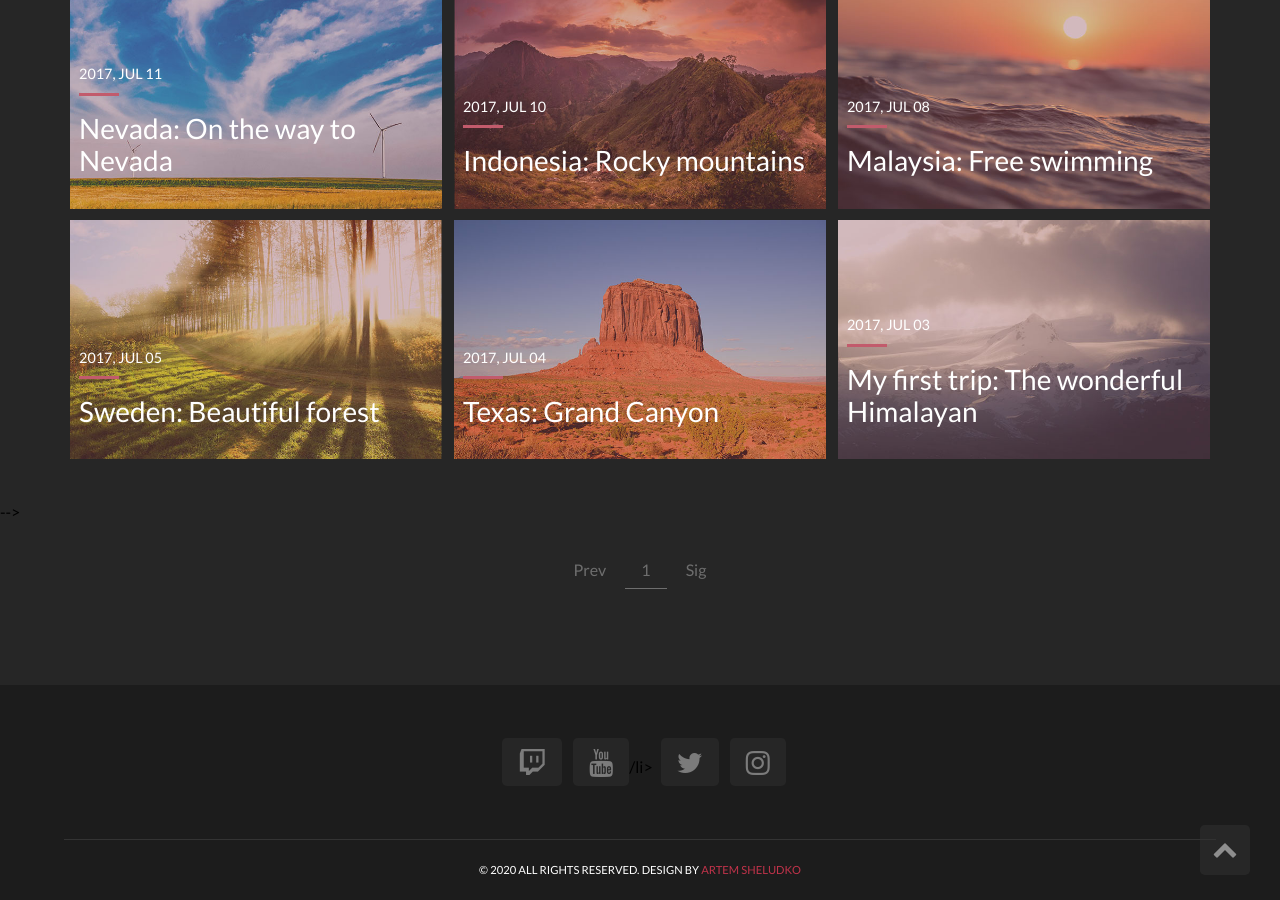
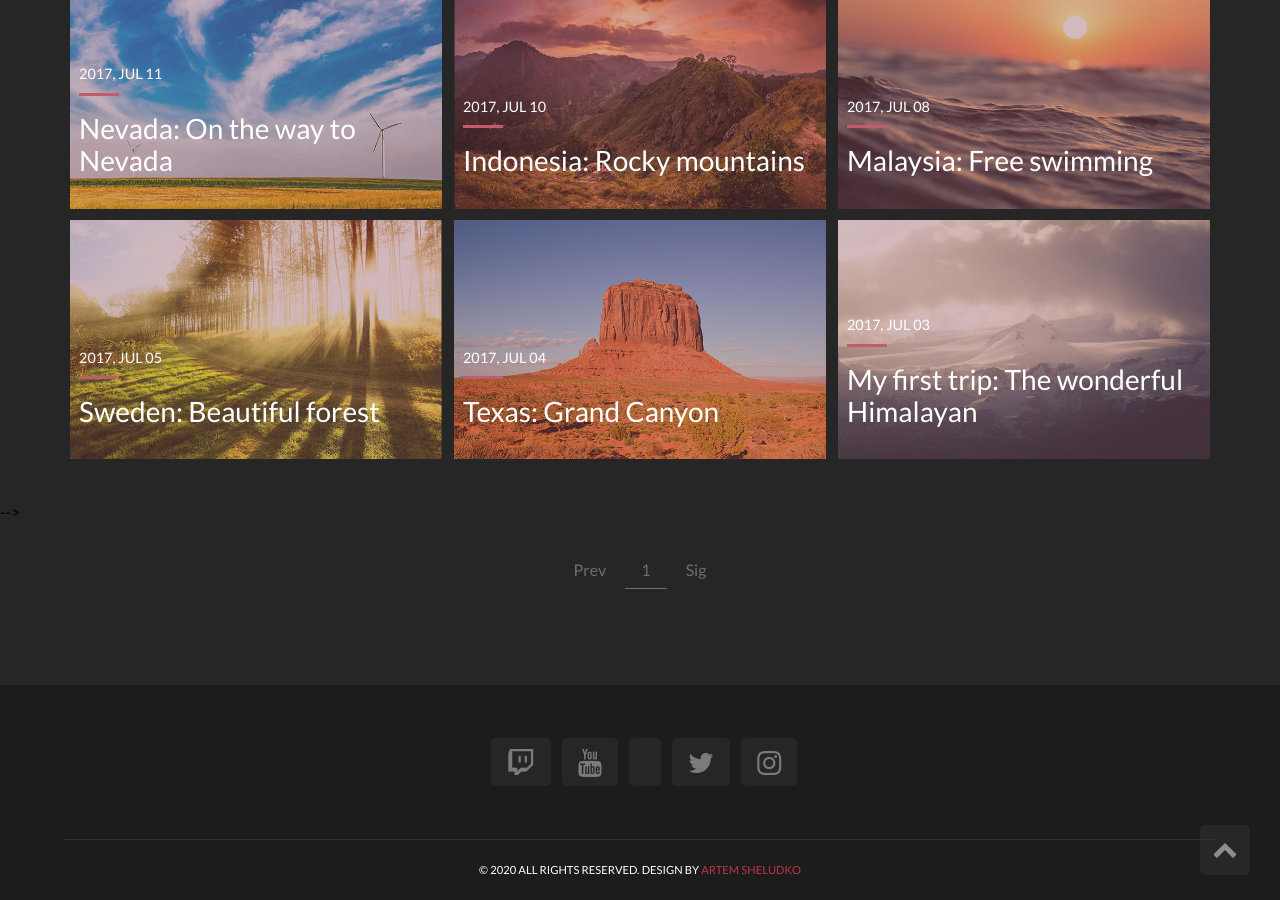
Before and after one commit to Ghostaleex/lamansiondeldragon, a Jekyll site: the page built from index.html, in a window 1280 px wide and 900 px high, scrolled down 2772 px. Built offline with Jekyll 4.4.1, drawn with Linux system fonts in a browser that asks for light colours; the list of posts is cut into pages by our own code.

Commit message:
añadido discord

```diff
--- a/_config.yml
+++ b/_config.yml
@@ -23,6 +23,7 @@ twitch_url: https://www.twitch.tv/lamansiondeldragon   # add url link
 twitter_url: https://twitter.com/MansionDragon  # add url link
 instagram_url: https://www.instagram.com/mansiondeldragon/ # add url link
 youtube_url: https://www.youtube.com/channel/UC6brEhxeUhVcAHAQrQGgPAw
+discord_url: https://discord.gg/SSpqqDj
 
 # Disqus
 discus_identifier: mr-brown # add your discus identifier.  Not your username.  To get this, register your forum here with a unique ID: https://disqus.com/admin/create/
--- a/_includes/header.html
+++ b/_includes/header.html
@@ -6,6 +6,7 @@
     <a href="{{ site.youtube_url }}" target="_blank"><i class="fa fa-youtube" aria-hidden="true"></i></a>
     <a href="{{ site.twitter_url }}" target="_blank"><i class="fa fa-twitter" aria-hidden="true"></i></a>
     <a href="{{ site.instagram_url }}" target="_blank"><i class="fa fa-instagram" aria-hidden="true"></i></a>
+    <a href="{{ site.discord_url }}" target="_blank"><i class="fa fa-discord" aria-hidden="true"></i></a>
     <a href="{{site.baseurl}}/about/">Sobre nosotros</a>
     <a href="{{site.baseurl}}/contact/">Contacto</a>
   </nav>
--- a/_includes/social_footer.html
+++ b/_includes/social_footer.html
@@ -5,10 +5,15 @@
   {% else %}
   <li><a href="#" target="_blank"><i class="fa fa-twitch" aria-hidden="true"></i></a></li>
   {% endif %}
-  {% if site.twitter_url %}
-  <li><a href="{{ site.youtube_url }}" target="_blank"><i class="fa fa-youtube" aria-hidden="true"></i></a>/li>
+  {% if site.youtube_url %}
+  <li><a href="{{ site.youtube_url }}" target="_blank"><i class="fa fa-youtube" aria-hidden="true"></i></a></li>
   {% else %}
   <li><a href="#" target="_blank"><i class="fa fa-youtube" aria-hidden="true"></i></a></li>
+  {% endif %}
+  {% if site.discord_url %}
+  <li><a href="{{ site.discord_url }}" target="_blank"><i class="fa fa-discord" aria-hidden="true"></i></a></li>
+  {% else %}
+  <li><a href="#" target="_blank"><i class="fa fa-discord" aria-hidden="true"></i></a></li>
   {% endif %}
   {% if site.twitter_url %}
   <li><a href="{{ site.twitter_url }}" target="_blank"><i class="fa fa-twitter" aria-hidden="true"></i></a></li>
```
